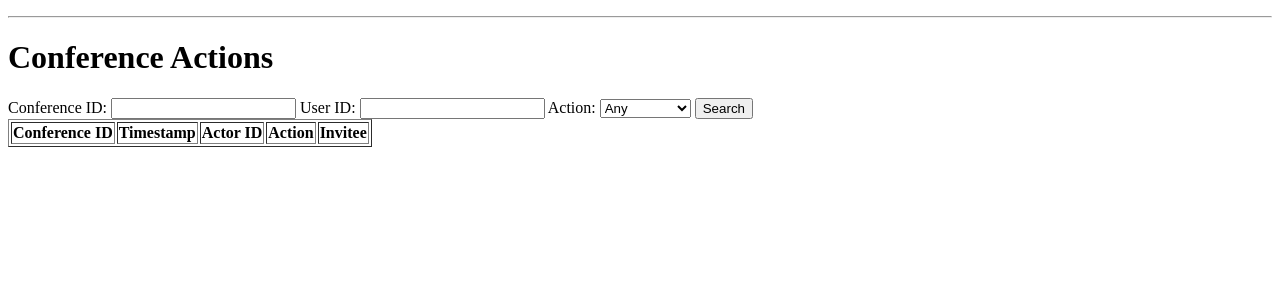
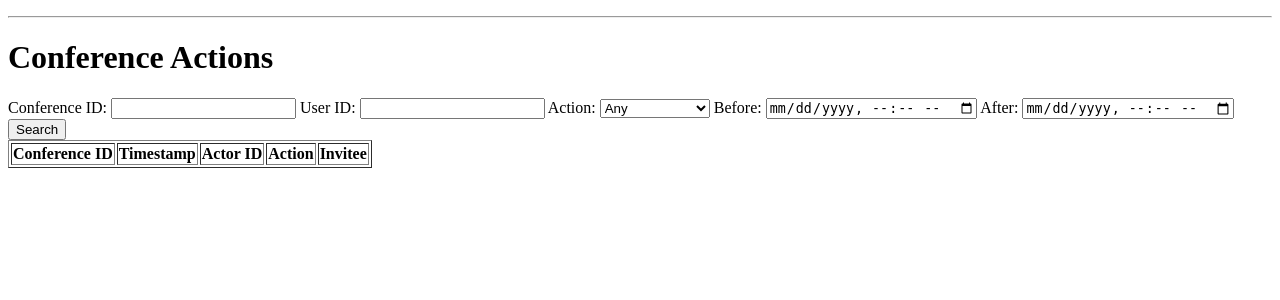
Before and after one commit to krispepper/530_2026_09_conference, a Flask app: template src/templates/audit_log.html in a window 1280 px wide. Shown: the part 42-342 px from the top of the page. Run offline with Flask 3, Linux system fonts and the light colour scheme; the template is opened without the code that fills it, so the values that code supplies are empty; parts of the project's set-up code (start-up, migrations or seed data) failed here and were passed over.

Commit message:
Add timestamp filters to audit log.

```diff
--- a/src/app.py
+++ b/src/app.py
@@ -39,6 +39,8 @@ from user import *
 import os
 from dotenv import load_dotenv, dotenv_values
 from audit_log import fetch_conference_log
+
+from datetime import datetime
 
 load_dotenv()
 
@@ -462,7 +464,10 @@ def view_audit_log():
     if not (is_user_organizer(user_id) or is_user_admin(user_id)):
         return 'Access denied', 403
 
-    log = fetch_conference_log(request.args.get("conference"), request.args.get("user"), request.args.get("action"))
+    before_time = datetime.fromisoformat(request.args.get("before")) if "before" in request.args else None
+    after_time = datetime.fromisoformat(request.args.get("after")) if "after" in request.args else None
+
+    log = fetch_conference_log(request.args.get("conference"), request.args.get("user"), request.args.get("action"), before_time, after_time)
 
     return render_template(
         'audit_log.html',
--- a/src/templates/audit_log.html
+++ b/src/templates/audit_log.html
@@ -17,19 +17,36 @@
         <option value="CREATE">CREATE</option>
         <option value="INVITE">INVITE</option>
         <option value="REGISTER">REGISTER</option>
-        <option value="UNREGISTER">REGISTER</option>
+        <option value="UNREGISTER">UNREGISTER</option>
     </select>
+    <label for="beforeSearch">Before: </label>
+    <input type="datetime-local" name="beforeSearch" id="beforeSearch"></input>
+    <label for="afterSearch">After: </label>
+    <input type="datetime-local" name="afterSearch" id="afterSearch"></input>
     <button id="search" onclick="search()">Search</button>
     <script>
         function search(){
             var conf = document.getElementById("confSearch").value;
             var user = document.getElementById("userSearch").value;
             var act = document.getElementById("actSearch").value;
+            var before = document.getElementById("beforeSearch").value;
+            var after = document.getElementById("afterSearch").value;
 
-            var href = "/conference_audit" + (conf || user || act ? "?" : "") +
+            var filters = []
+            if(conf)filters.push("conference=%" + conf + "%")
+            if(user)filters.push("user=" + user)
+            if(act)filters.push("action=" + act)
+            if(before)filters.push("before=" + before)
+            if(after)filters.push("after=" + after)
+
+
+            /*var href = "/conference_audit" + (conf || user || act ? "?" : "") +
                 (conf ? "conference=%" + conf + "%" + (user || act ? "&" : "") : "") +
                 (user ? "user=" + user + (act ? "&" : "") : "") +
-                (act ? "action=" + act : "")
+                (act ? "action=" + act : "") */
+
+            var href = "/conference_audit"
+            if (filters) href += "?" + filters.join("&")
 
             window.location.href = href;
         }
```
Also changed, not shown: src/audit_log.py (+19 -4 lines).
